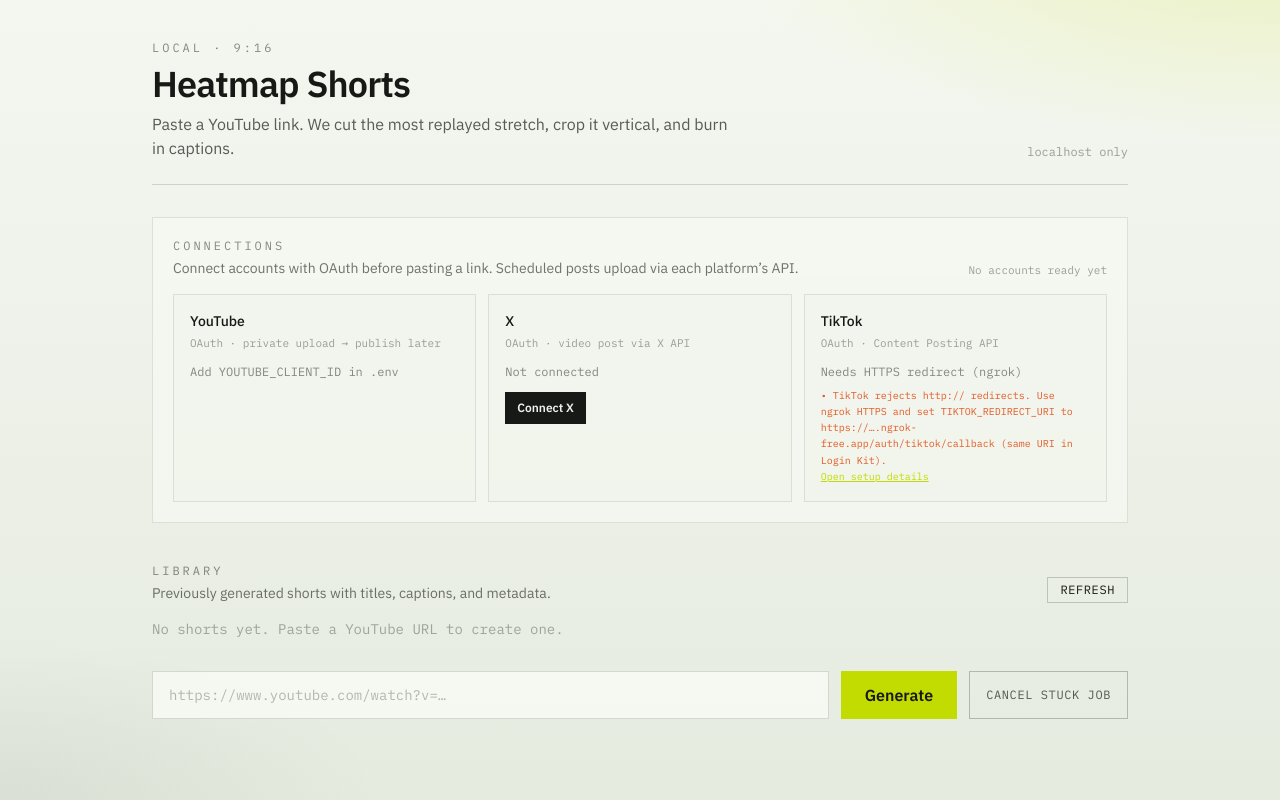
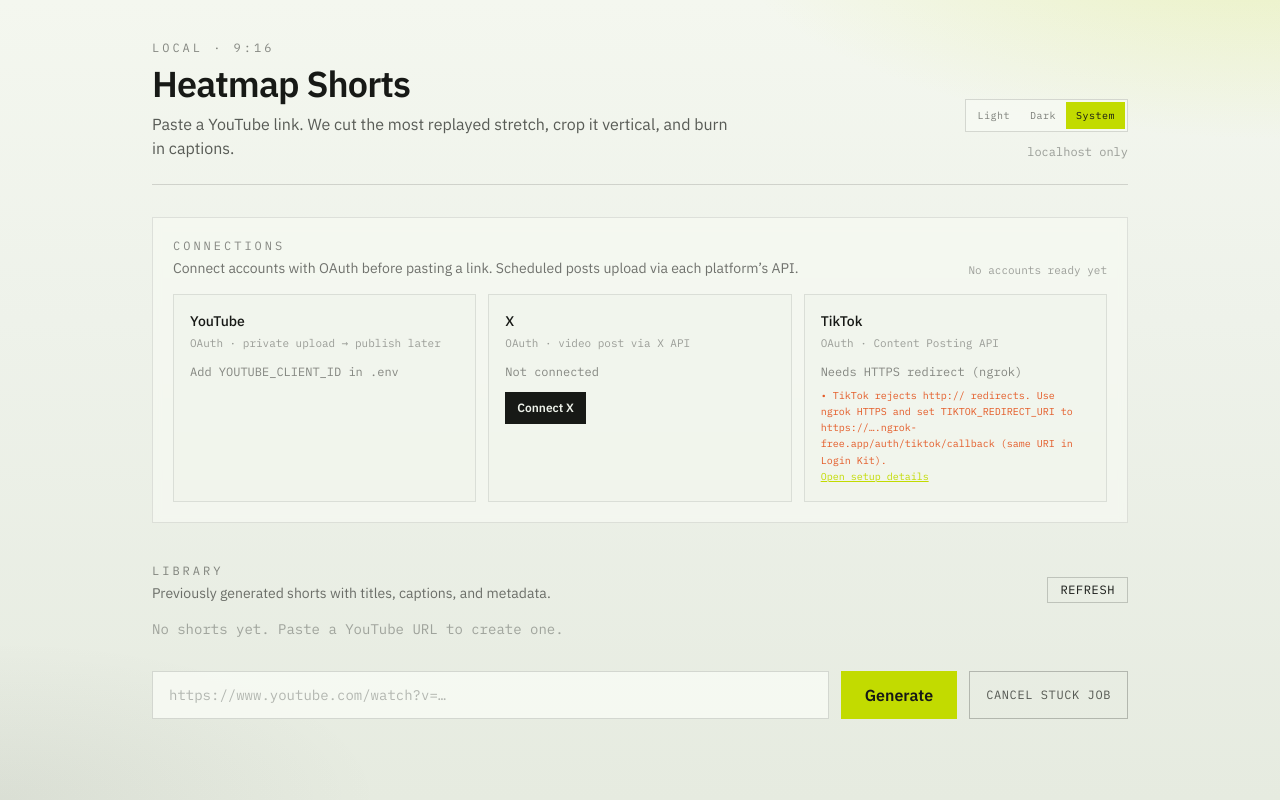
Before and after one commit to dimitarduino/short, a FastAPI app: page / in a window 1280 px wide. Run offline with FastAPI, Linux system fonts and the light colour scheme; data that the repository does not hold is empty; some libraries are stand-ins or nearby versions.

Commit message:
Add Light / Dark / System theme switcher.
Theme tokens use CSS variables so both modes share one layout; preference is stored in localStorage and System follows OS.

Co-authored-by: Cursor <cursoragent@cursor.com>

```diff
--- a/app/templates/index.html
+++ b/app/templates/index.html
@@ -4,6 +4,21 @@
   <meta charset="UTF-8" />
   <meta name="viewport" content="width=device-width, initial-scale=1" />
   <title>Heatmap Shorts</title>
+  <script>
+    // Apply theme before paint to avoid flash
+    (function () {
+      try {
+        var pref = localStorage.getItem("shorts-theme") || "system";
+        var dark = window.matchMedia("(prefers-color-scheme: dark)").matches;
+        var mode = pref === "system" ? (dark ? "dark" : "light") : pref;
+        document.documentElement.dataset.theme = mode;
+        document.documentElement.dataset.themePref = pref;
+      } catch (e) {
+        document.documentElement.dataset.theme = "light";
+        document.documentElement.dataset.themePref = "system";
+      }
+    })();
+  </script>
   <script src="https://cdn.tailwindcss.com"></script>
   <script>
     tailwind.config = {
@@ -14,11 +29,13 @@
             mono: ["IBM Plex Mono", "ui-monospace", "monospace"],
           },
           colors: {
-            ink: "#171916",
-            page: "#eef2ea",
-            panel: "#f7faf3",
-            acid: "#c2db00",
-            ember: "#e24a12",
+            ink: "rgb(var(--c-ink) / <alpha-value>)",
+            page: "rgb(var(--c-page) / <alpha-value>)",
+            panel: "rgb(var(--c-panel) / <alpha-value>)",
+            acid: "rgb(var(--c-acid) / <alpha-value>)",
+            ember: "rgb(var(--c-ember) / <alpha-value>)",
+            onacid: "rgb(var(--c-onacid) / <alpha-value>)",
+            track: "rgb(var(--c-track) / <alpha-value>)",
           },
         },
       },
@@ -28,13 +45,42 @@
   <link rel="preconnect" href="https://fonts.gstatic.com" crossorigin />
   <link href="https://fonts.googleapis.com/css2?family=IBM+Plex+Mono:wght@400;500&family=IBM+Plex+Sans:wght@400;500;600&display=swap" rel="stylesheet" />
   <style>
+    :root, html[data-theme="light"] {
+      --c-ink: 23 25 22;
+      --c-page: 238 242 234;
+      --c-panel: 247 250 243;
+      --c-acid: 194 219 0;
+      --c-ember: 226 74 18;
+      --c-onacid: 23 25 22;
+      --c-track: 18 17 14;
+      --bg-a: rgba(194, 219, 0, 0.22);
+      --bg-b: rgba(23, 25, 22, 0.06);
+      --bg-grad: linear-gradient(180deg, #f4f7ef 0%, #eef2ea 40%, #e6ebe0 100%);
+    }
+    html[data-theme="dark"] {
+      --c-ink: 243 239 228;
+      --c-page: 18 17 14;
+      --c-panel: 28 27 23;
+      --c-acid: 232 255 71;
+      --c-ember: 255 90 31;
+      --c-onacid: 18 17 14;
+      --c-track: 10 10 8;
+      --bg-a: rgba(232, 255, 71, 0.08);
+      --bg-b: rgba(243, 239, 228, 0.04);
+      --bg-grad: linear-gradient(180deg, #161512 0%, #12110e 45%, #0e0d0b 100%);
+    }
     body {
-      background-color: #eef2ea;
+      background-color: rgb(var(--c-page));
       background-image:
-        radial-gradient(ellipse 80% 50% at 100% -10%, rgba(194, 219, 0, 0.22), transparent 55%),
-        radial-gradient(ellipse 60% 40% at 0% 100%, rgba(23, 25, 22, 0.06), transparent 50%),
-        linear-gradient(180deg, #f4f7ef 0%, #eef2ea 40%, #e6ebe0 100%);
+        radial-gradient(ellipse 80% 50% at 100% -10%, var(--bg-a), transparent 55%),
+        radial-gradient(ellipse 60% 40% at 0% 100%, var(--bg-b), transparent 50%),
+        var(--bg-grad);
       background-attachment: fixed;
+    }
+    .theme-btn[aria-pressed="true"] {
+      background: rgb(var(--c-acid));
+      color: rgb(var(--c-onacid));
+      border-color: rgb(var(--c-acid));
     }
   </style>
 </head>
@@ -46,7 +92,14 @@
         <h1 class="mt-2 text-4xl font-semibold tracking-tight">Heatmap Shorts</h1>
         <p class="mt-2 max-w-xl text-ink/70">Paste a YouTube link. We cut the most replayed stretch, crop it vertical, and burn in captions.</p>
       </div>
-      <p class="hidden font-mono text-xs text-ink/40 sm:block">localhost only</p>
+      <div class="flex flex-col items-end gap-3">
+        <div id="themeSwitch" class="inline-flex border border-ink/15 bg-panel/80 p-0.5 font-mono text-[10px] uppercase tracking-wider" role="group" aria-label="Theme">
+          <button type="button" data-theme-pref="light" class="theme-btn px-2.5 py-1.5 text-ink/55 hover:text-ink" aria-pressed="false">Light</button>
+          <button type="button" data-theme-pref="dark" class="theme-btn px-2.5 py-1.5 text-ink/55 hover:text-ink" aria-pressed="false">Dark</button>
+          <button type="button" data-theme-pref="system" class="theme-btn px-2.5 py-1.5 text-ink/55 hover:text-ink" aria-pressed="false">System</button>
+        </div>
+        <p class="hidden font-mono text-xs text-ink/40 sm:block">localhost only</p>
+      </div>
     </header>
 
     <section id="connections" class="mt-8 border border-ink/10 bg-panel/70 p-5 backdrop-blur-sm">
@@ -62,14 +115,14 @@
           <p class="text-sm font-medium">YouTube</p>
           <p class="mt-1 font-mono text-[11px] text-ink/40">OAuth · private upload → publish later</p>
           <p id="ytStatus" class="mt-3 font-mono text-xs text-ink/50">Checking…</p>
-          <a id="ytConnectTop" href="/auth/youtube" class="mt-3 inline-block bg-acid px-3 py-2 text-xs font-semibold text-ink hover:bg-ink hover:text-page">Connect YouTube</a>
+          <a id="ytConnectTop" href="/auth/youtube" class="mt-3 inline-block bg-acid px-3 py-2 text-xs font-semibold text-onacid hover:bg-ink hover:text-page">Connect YouTube</a>
           <button id="ytDisconnect" type="button" class="mt-3 hidden border border-ink/20 px-3 py-2 font-mono text-xs uppercase tracking-wider hover:border-ember">Disconnect</button>
         </div>
         <div class="border border-ink/10 bg-page/60 p-4" data-platform="x">
           <p class="text-sm font-medium">X</p>
           <p class="mt-1 font-mono text-[11px] text-ink/40">OAuth · video post via X API</p>
           <p id="xStatus" class="mt-3 font-mono text-xs text-ink/50">Checking…</p>
-          <a id="xConnect" href="/auth/x" class="mt-3 inline-block bg-ink px-3 py-2 text-xs font-semibold text-page hover:bg-acid hover:text-ink">Connect X</a>
+          <a id="xConnect" href="/auth/x" class="mt-3 inline-block bg-ink px-3 py-2 text-xs font-semibold text-page hover:bg-acid hover:text-onacid">Connect X</a>
           <button id="xDisconnect" type="button" class="mt-3 hidden border border-ink/20 px-3 py-2 font-mono text-xs uppercase tracking-wider hover:border-ember">Disconnect</button>
         </div>
         <div class="border border-ink/10 bg-page/60 p-4" data-platform="tiktok">
@@ -77,7 +130,7 @@
           <p class="mt-1 font-mono text-[11px] text-ink/40">OAuth · Content Posting API</p>
           <p id="ttStatus" class="mt-3 font-mono text-xs text-ink/50">Checking…</p>
           <div id="ttProfile" class="mt-2 hidden items-center gap-2"></div>
-          <button id="ttConnect" type="button" class="mt-3 bg-ink px-3 py-2 text-xs font-semibold text-page hover:bg-acid hover:text-ink">Connect TikTok</button>
+          <button id="ttConnect" type="button" class="mt-3 bg-ink px-3 py-2 text-xs font-semibold text-page hover:bg-acid hover:text-onacid">Connect TikTok</button>
           <button id="ttDisconnect" type="button" class="mt-3 hidden border border-ink/20 px-3 py-2 font-mono text-xs uppercase tracking-wider hover:border-ember">Disconnect</button>
         </div>
       </div>
@@ -106,7 +159,7 @@
       <button
         id="submit"
         type="submit"
-        class="shrink-0 bg-acid px-6 py-3 font-semibold text-ink hover:bg-ink hover:text-page disabled:cursor-not-allowed disabled:opacity-40"
+        class="shrink-0 bg-acid px-6 py-3 font-semibold text-onacid hover:bg-ink hover:text-page disabled:cursor-not-allowed disabled:opacity-40"
       >
         Generate
       </button>
@@ -128,7 +181,7 @@
             <h2 id="title" class="text-xl font-medium"></h2>
             <p id="range" class="font-mono text-sm text-ink/70"></p>
           </div>
-          <div id="heatmapWrap" class="relative mt-4 h-24 overflow-hidden border border-ink/15 bg-ink select-none touch-none">
+          <div id="heatmapWrap" class="relative mt-4 h-24 overflow-hidden border border-ink/15 bg-track select-none touch-none">
             <div id="bars" class="absolute inset-0 flex items-end gap-px px-1 pointer-events-none"></div>
             <div id="window" class="absolute top-0 hidden h-full border-x-2 border-acid bg-acid/20 cursor-grab"></div>
             <div id="handleL" class="absolute top-0 hidden z-10 h-full w-3 -translate-x-1/2 cursor-ew-resize bg-acid"></div>
@@ -143,7 +196,7 @@
               <input id="clipEndIn" type="number" min="0" step="0.1" class="mt-1 block w-24 border border-ink/20 bg-panel px-2 py-1 font-mono text-sm" />
             </label>
             <button id="usePeak" type="button" class="border border-ink/20 px-3 py-2 font-mono text-xs uppercase tracking-wider hover:border-acid">Use peak</button>
-            <button id="generateBtn" type="button" class="bg-acid px-4 py-2 text-sm font-semibold text-ink hover:bg-ink hover:text-page">Generate this clip</button>
+            <button id="generateBtn" type="button" class="bg-acid px-4 py-2 text-sm font-semibold text-onacid hover:bg-ink hover:text-page">Generate this clip</button>
           </div>
         </div>
         <p id="progress" class="mt-4 hidden font-mono text-sm text-ink/60"></p>
@@ -152,14 +205,14 @@
       </section>
 
       <aside class="flex flex-col items-center">
-        <div class="w-[220px] rounded-[28px] border border-ink/15 bg-ink p-2 shadow-[0_12px_40px_rgba(23,25,22,0.12)]">
+        <div class="w-[220px] rounded-[28px] border border-ink/15 bg-track p-2 shadow-[0_12px_40px_rgba(23,25,22,0.12)]">
           <div class="overflow-hidden rounded-[20px] bg-[#0a0a08]">
             <video id="player" class="aspect-[9/16] w-full bg-black" controls playsinline></video>
           </div>
         </div>
         <a
           id="download"
-          class="mt-4 hidden bg-ink px-5 py-2 text-sm font-semibold text-page hover:bg-acid hover:text-ink"
+          class="mt-4 hidden bg-ink px-5 py-2 text-sm font-semibold text-page hover:bg-acid hover:text-onacid"
           download
         >Download MP4</a>
         <p id="previewHint" class="mt-3 font-mono text-[11px] uppercase tracking-widest text-ink/40">Preview appears when ready</p>
@@ -234,7 +287,7 @@
           </div>
           <p id="connHint" class="mt-2 font-mono text-[11px] text-ink/40"></p>
           <p class="mt-2 font-mono text-[10px] text-ink/35">YouTube uses the calendar time. TikTok inbox uploads immediately (open the TikTok app for the draft). X posts at the scheduled time.</p>
-          <button id="scheduleBtn" type="button" class="mt-5 w-full bg-acid py-3 font-semibold text-ink hover:bg-ink hover:text-page disabled:opacity-40">Schedule via API</button>
+          <button id="scheduleBtn" type="button" class="mt-5 w-full bg-acid py-3 font-semibold text-onacid hover:bg-ink hover:text-page disabled:opacity-40">Schedule via API</button>
           <p id="scheduleMsg" class="mt-3 hidden font-mono text-sm"></p>
         </div>
       </div>
@@ -247,6 +300,42 @@
   </div>
 
   <script>
+    const THEME_KEY = "shorts-theme";
+    const themeSwitch = document.getElementById("themeSwitch");
+
+    function systemIsDark() {
+      return window.matchMedia("(prefers-color-scheme: dark)").matches;
+    }
+
+    function resolveTheme(pref) {
+      if (pref === "light" || pref === "dark") return pref;
+      return systemIsDark() ? "dark" : "light";
+    }
+
+    function applyTheme(pref) {
+      const mode = resolveTheme(pref);
+      document.documentElement.dataset.theme = mode;
+      document.documentElement.dataset.themePref = pref;
+      try { localStorage.setItem(THEME_KEY, pref); } catch (_) {}
+      if (themeSwitch) {
+        themeSwitch.querySelectorAll("[data-theme-pref]").forEach((btn) => {
+          const on = btn.dataset.themePref === pref;
+          btn.setAttribute("aria-pressed", on ? "true" : "false");
+        });
+      }
+    }
+
+    applyTheme(document.documentElement.dataset.themePref || localStorage.getItem(THEME_KEY) || "system");
+    themeSwitch?.addEventListener("click", (event) => {
+      const btn = event.target.closest("[data-theme-pref]");
+      if (!btn) return;
+      applyTheme(btn.dataset.themePref);
+    });
+    window.matchMedia("(prefers-color-scheme: dark)").addEventListener("change", () => {
+      const pref = document.documentElement.dataset.themePref || "system";
+      if (pref === "system") applyTheme("system");
+    });
+
     const STEPS = [
       ["analyzing", "Analyze"],
       ["ready", "Pick clip"],
@@ -366,7 +455,7 @@
           date.getDate() === selectedDay.getDate();
         let cls = "h-8 text-sm";
         if (isPast) cls += " text-ink/20";
-        else if (isSel) cls += " bg-acid text-ink";
+        else if (isSel) cls += " bg-acid text-onacid";
         else cls += " hover:bg-ink/10";
         html += `<button type="button" data-day="${day}" class="${cls}" ${isPast ? "disabled" : ""}>${day}</button>`;
       }
@@ -714,7 +803,7 @@
         let cls = "border border-ink/10 bg-panel/50 px-2 py-2 text-ink/35";
         if (failed && (i === idx || idx < 0)) cls = "border border-ember px-2 py-2 text-ember";
         else if (done || (idx >= 0 && i < idx)) cls = "border border-acid/50 bg-acid/15 px-2 py-2 text-ink";
-        else if (idx >= 0 && i === idx) cls = "border border-acid bg-acid/30 px-2 py-2 font-medium text-ink";
+        else if (idx >= 0 && i === idx) cls = "border border-acid bg-acid/30 px-2 py-2 font-medium text-onacid";
         return `<li class="${cls}">${label}</li>`;
       }).join("");
     }
```
